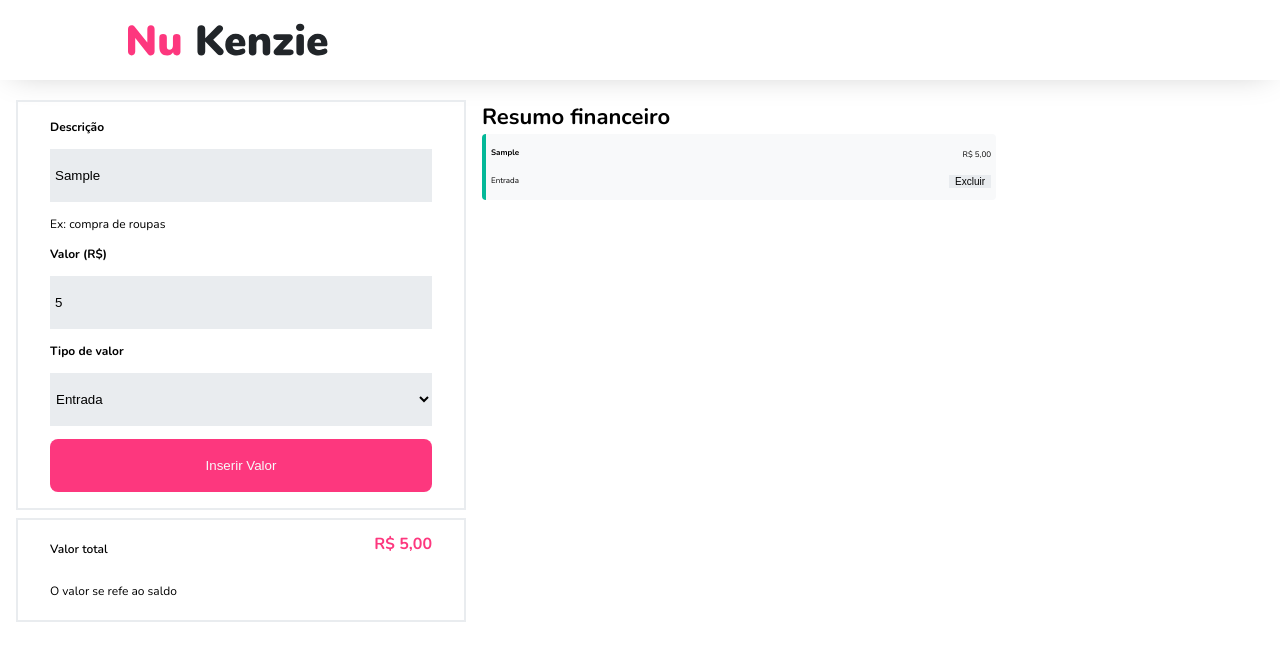
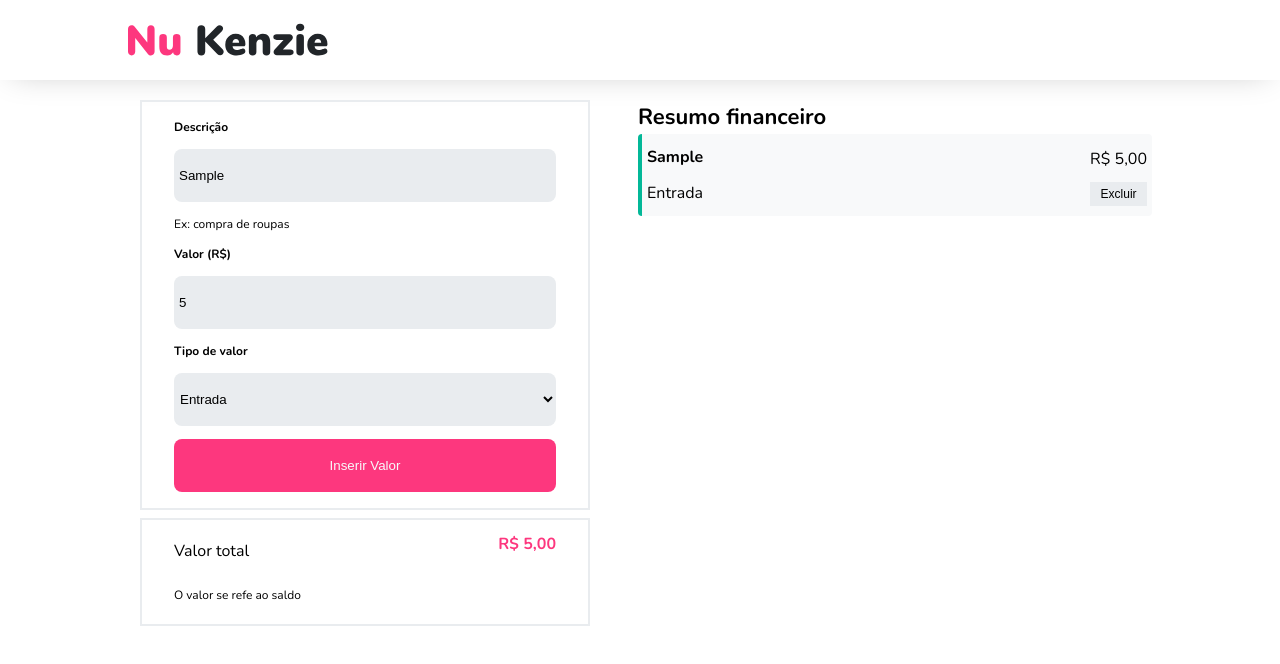
Before and after one commit to MathGoOli/react-entrega-s1-template-nu-kenzie-MathGoOli, a React (Vite) app: page / in a window 1280 px wide. Both pictures are taken after typing "Sample", "5" into the empty fields and a click on the button "Inserir Valor". Shown: the top 664 px of the page. Built offline with nearby package versions, Linux system fonts and the light colour scheme.

Commit message:
fix main, button, li

```diff
--- a/src/components/Section/FormDiv/Results/index.jsx
+++ b/src/components/Section/FormDiv/Results/index.jsx
@@ -1,11 +1,12 @@
 import {Div, Span} from "./style.js"
+import {HeaderTitle3} from "../../../../styles/titles.js"
 
 export const Results = ({releaseList}) => {
 
     return (
         <Div>
             <div>
-                <h4>Valor total</h4>
+                <HeaderTitle3>Valor total</HeaderTitle3>
                 <p>O valor se refe ao saldo</p>
             </div>
             <div>
--- a/src/components/Section/FormDiv/style.js
+++ b/src/components/Section/FormDiv/style.js
@@ -16,6 +16,7 @@ export const Form = styled.form`
     input{
         background-color: var(--color-grey-2);
         border: none;
+        border-radius: 8px;
         width: 100%;
         height: 53px;
         padding-left: 5px;
@@ -25,6 +26,7 @@ export const Form = styled.form`
 
     select{
         padding-left: 2px;
+        border-radius: 8px;
         background-color: var(--color-grey-2);
         border: none;
         width: 100%;
--- a/src/components/Section/Summary/index.jsx
+++ b/src/components/Section/Summary/index.jsx
@@ -1,4 +1,4 @@
-import {HeaderTitle2, TextCaption} from "../../../styles/titles.js"
+import {HeaderTitle2, HeaderTitle3, HeaderTitle4 } from "../../../styles/titles.js"
 import {Ul, Li, Button, MainDiv} from "./style.js"
 
 export const Summary = ({releaseList, setReleaseList}) => {
@@ -15,11 +15,11 @@ export const Summary = ({releaseList, setReleaseList}) => {
                     return(
                         <Li isEntry={(type === "entry")} key={id}>
                             <div>
-                                <TextCaption isBold={true}>{description}</TextCaption>
-                                <TextCaption isBold={false}>{type==="entry" ? "Entrada": "Saída"}</TextCaption>
+                                <HeaderTitle3 isBold={true}>{description}</HeaderTitle3>
+                                <HeaderTitle3 isBold={false}>{type==="entry" ? "Entrada": "Saída"}</HeaderTitle3>
                             </div>
                             <div>
-                                <TextCaption className="money" isBold={false}>{Number(value).toLocaleString('pt-BR', {style: 'currency', currency: 'BRL'})}</TextCaption>
+                                <HeaderTitle3 className="money" isBold={false}>{Number(value).toLocaleString('pt-BR', {style: 'currency', currency: 'BRL'})}</HeaderTitle3>
                                 <Button onClick={() => {excludeLi(id)}}>Excluir</Button>
                             </div>
 
--- a/src/components/Section/Summary/style.js
+++ b/src/components/Section/Summary/style.js
@@ -16,7 +16,7 @@ export const Ul = styled.ul`
 
 export const Li = styled.li`
     width: 100%;
-    height: 4rem;
+    height: 5rem;
     padding: 1px 5px;
     border-left: ${({isEntry}) => isEntry ? "4px solid var(--color-color-secondary)" : "4px solid var(--color-grey-2)" };
     border-radius: 4px;
@@ -36,7 +36,7 @@ export const Li = styled.li`
 
 export const Button = styled.button`
     border: none;
-    font-size: .625rem;
-
+    font-size: .75rem;
+    padding: 5px;
     background-color: var(--color-grey-2);
 `
--- a/src/components/Section/style.js
+++ b/src/components/Section/style.js
@@ -3,10 +3,10 @@ import styled from "styled-components"
 
 export const FincanceSection = styled.section`
     display: flex;
-
+    max-width: 1000px;
     flex-wrap: wrap;
     /* flex-grow: 1; */
-    gap: 1rem
+    gap: 3rem
 
 
 `
--- a/src/styles/globalStyle.js
+++ b/src/styles/globalStyle.js
@@ -66,6 +66,7 @@ export const GlobalStyle = createGlobalStyle`
 
 	section{
 		margin-top: 20px;
+		width: 100%;
 	}
 
 	:root {
@@ -88,5 +89,11 @@ export const GlobalStyle = createGlobalStyle`
 		text-transform: none;
 	}
 
+	main{
+		width: 100%;
+		display: flex;
+		justify-content: center;
+
+	}
 
 `
--- a/src/styles/titles.js
+++ b/src/styles/titles.js
@@ -14,12 +14,12 @@ export const HeaderTitle2 = styled.h2`
 
 export const HeaderTitle3 = styled.h3`
 	font-size: 1rem;
-	font-weight: 700;
+	font-weight: ${({isBold}) => isBold ? 700 : 400};
 	line-height: 1.875rem;
 `
 export const HeaderTitle4 = styled.h4`
 	font-size: 0.75rem;
-	font-weight: 600;
+	font-weight: ${({isBold}) => isBold ? 600 : 400};
 	line-height: 1.625rem;
 `
 export const TextCaption = styled.h4`
```
